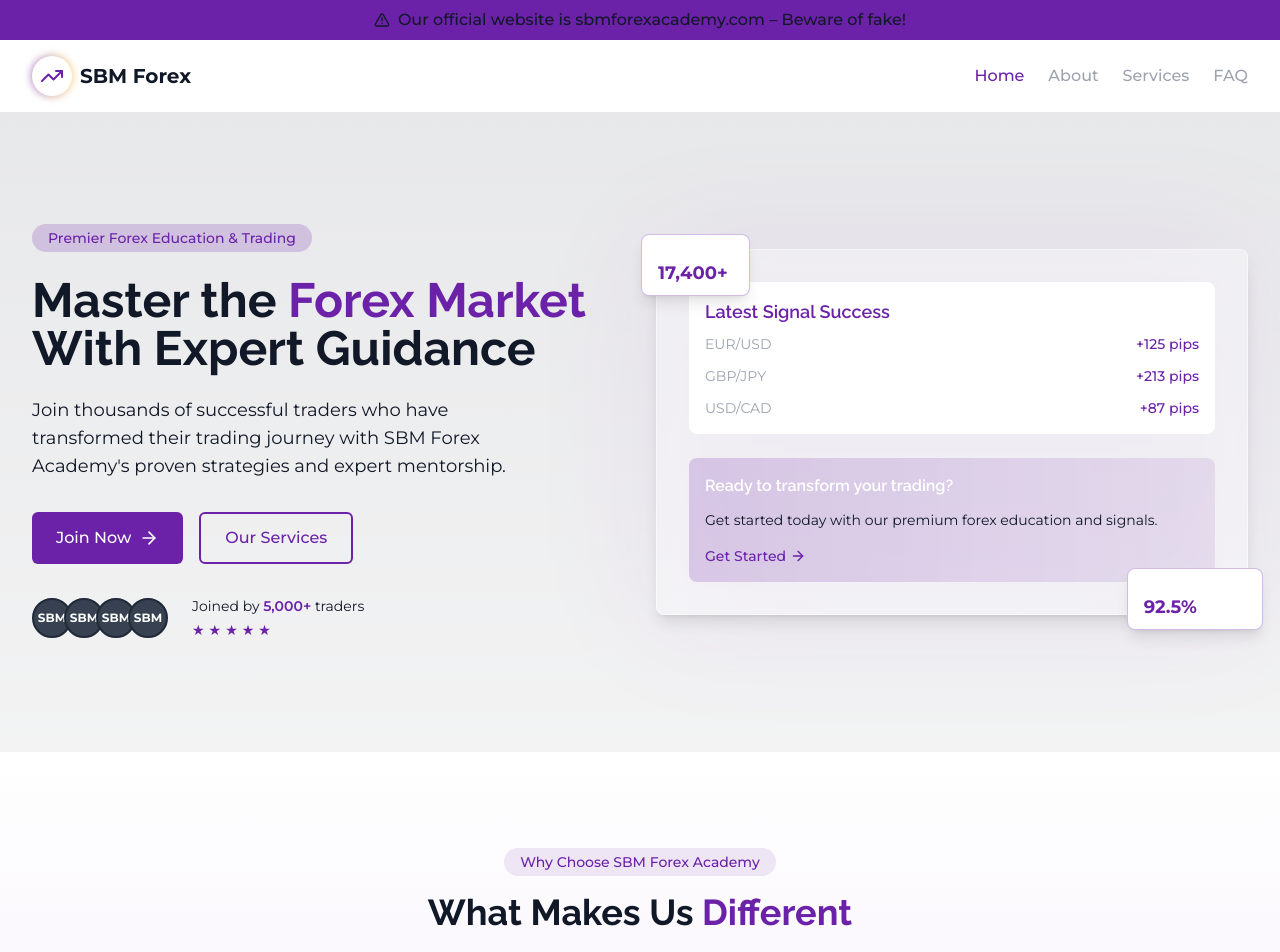
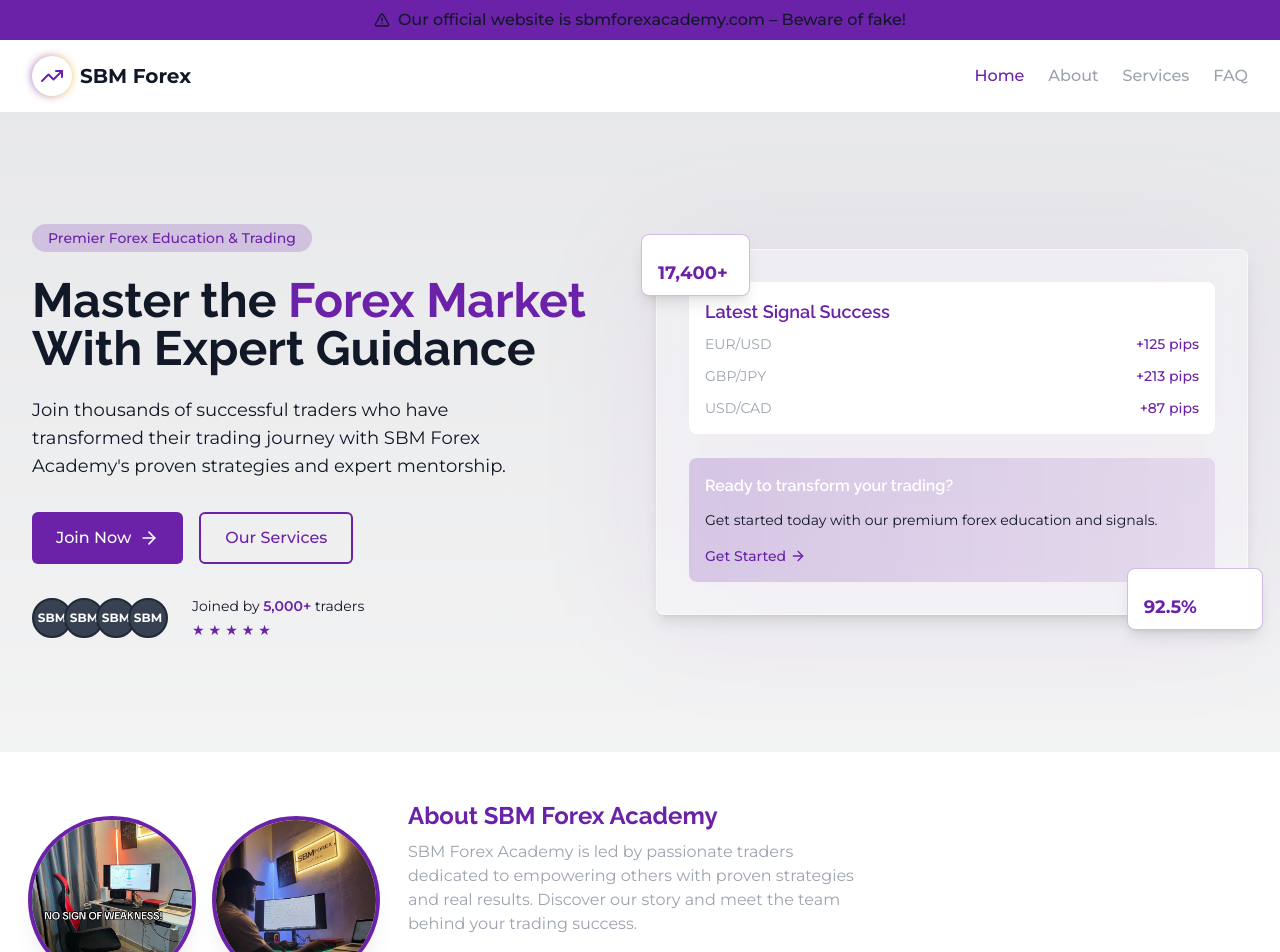
Before and after one commit to Nwachukwuchinedu/SBM-Forex-Academy, a React (Vite) app in the folder client/: page / in a window 1280 px wide. Shown: the top 952 px of the page. Built offline with nearby package versions, Linux system fonts and the light colour scheme.

Commit message:
feat: add Meet the Owner section with owner images to About page

```diff
--- a/client/src/pages/Home.tsx
+++ b/client/src/pages/Home.tsx
@@ -5,6 +5,8 @@
 import GetStartedSection from '../components/home/GetStartedSection';
 import TestimonialsSection from '../components/home/TestimonialsSection';
 import CallToAction from '../components/home/CallToAction';
+import AboutPreview from '../components/home/AboutPreview';
+
 import { useEffect } from 'react';
 
 const HomePage = () => {
@@ -15,6 +17,7 @@
   return (
     <div>
       <HeroSection />
+      <AboutPreview />
       <WhyChooseUs />
       <ServicesSection />
       <StatsSection />
```
